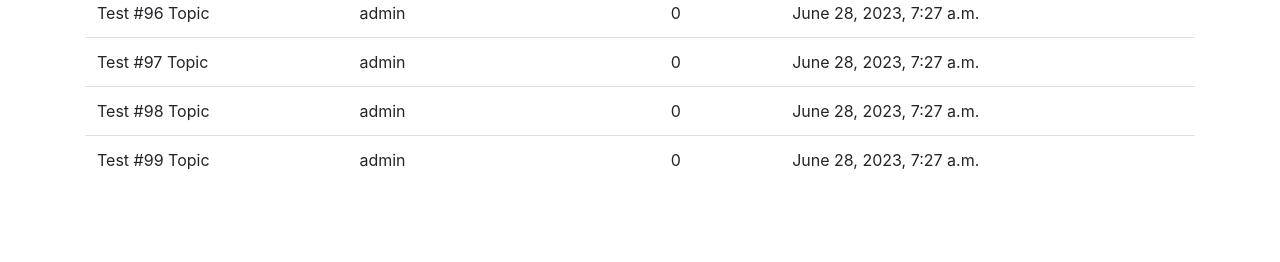
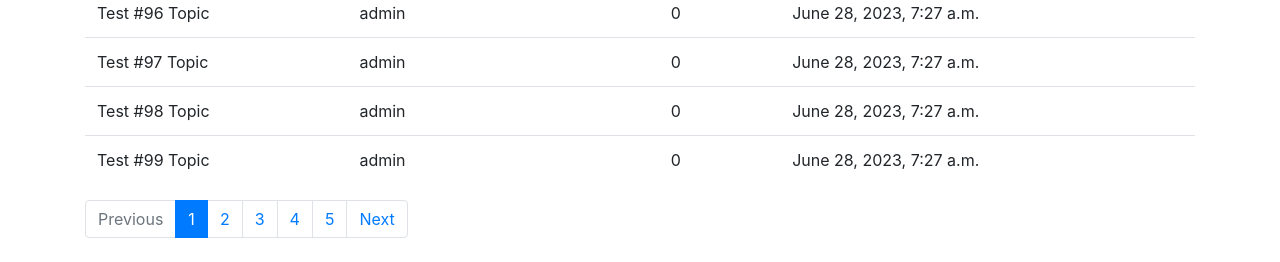
Before and after one commit to am-derrick/mydjangoapp, a Django app: page /forum/1/ in a window 1280 px wide. Shown: the part 5096-5358 px from the top of the page. Before the commit the page ends 5266 px from the top, so only its background shows below. Run offline with Django 4.2, Linux system fonts and the light colour scheme; data comes from the database, SQL or seed files in the repository; some libraries are stand-ins or nearby versions; some web fonts are replaced.

Commit message:
pagination with bootstrap

```diff
--- a/templates/topics.html
+++ b/templates/topics.html
@@ -36,4 +36,45 @@
             {% endfor %}
         </tbody>
     </table>
+
+    {% if topics.has_other_pages %}
+        <nav aria-label="Topics pagination" class="mb-4">
+            <ul class="pagination">
+                {% if topics.has_previous %}
+                    <li class="page-item">
+                        <a class="page-link" href="?page={{ topics.previous_page_number }}">Previous</a>
+                    </li>
+                {% else %}
+                    <li class="page-item disabled">
+                        <span class="page-link">Previous</span>
+                    </li>
+                {% endif %}
+
+                {% for page_num in topics.paginator.page_range %}
+                    {% if topics.number == page_num %}
+                        <li class="page-item active">
+                            <span class="page-link">
+                                {{ page_num }}
+                                <span class="sr-only">(current)</span>
+                            </span>
+                        </li>
+                    {% else %}
+                        <li class="page-item">
+                            <a class="page-link" href="?page={{ page_num }}">{{ page_num }}</a>
+                        <li>
+                    {% endif %}
+                {% endfor %}
+
+                {% if topics.has_next %}
+                    <li class="page-item">
+                        <a class="page-link" href="?page={{ topics.next_page_number }}">Next</a>
+                    </li>
+                {% else %}
+                    <li class="page-item disabled">
+                        <span class="page-link">Next</span>
+                    </li>
+                {% endif %}
+            </ul>
+        </nav>
+    {% endif %}
 {% endblock %}
```
